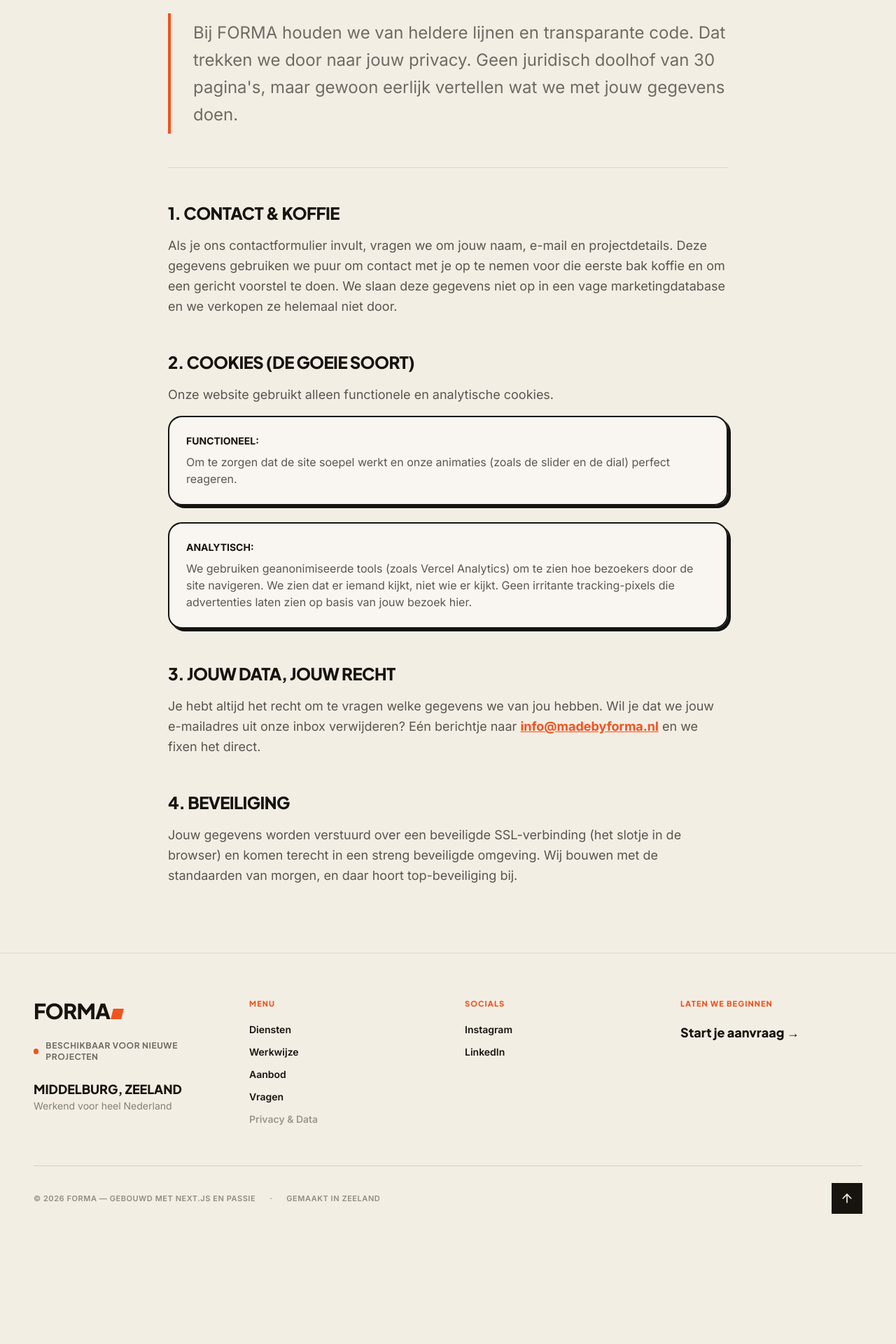
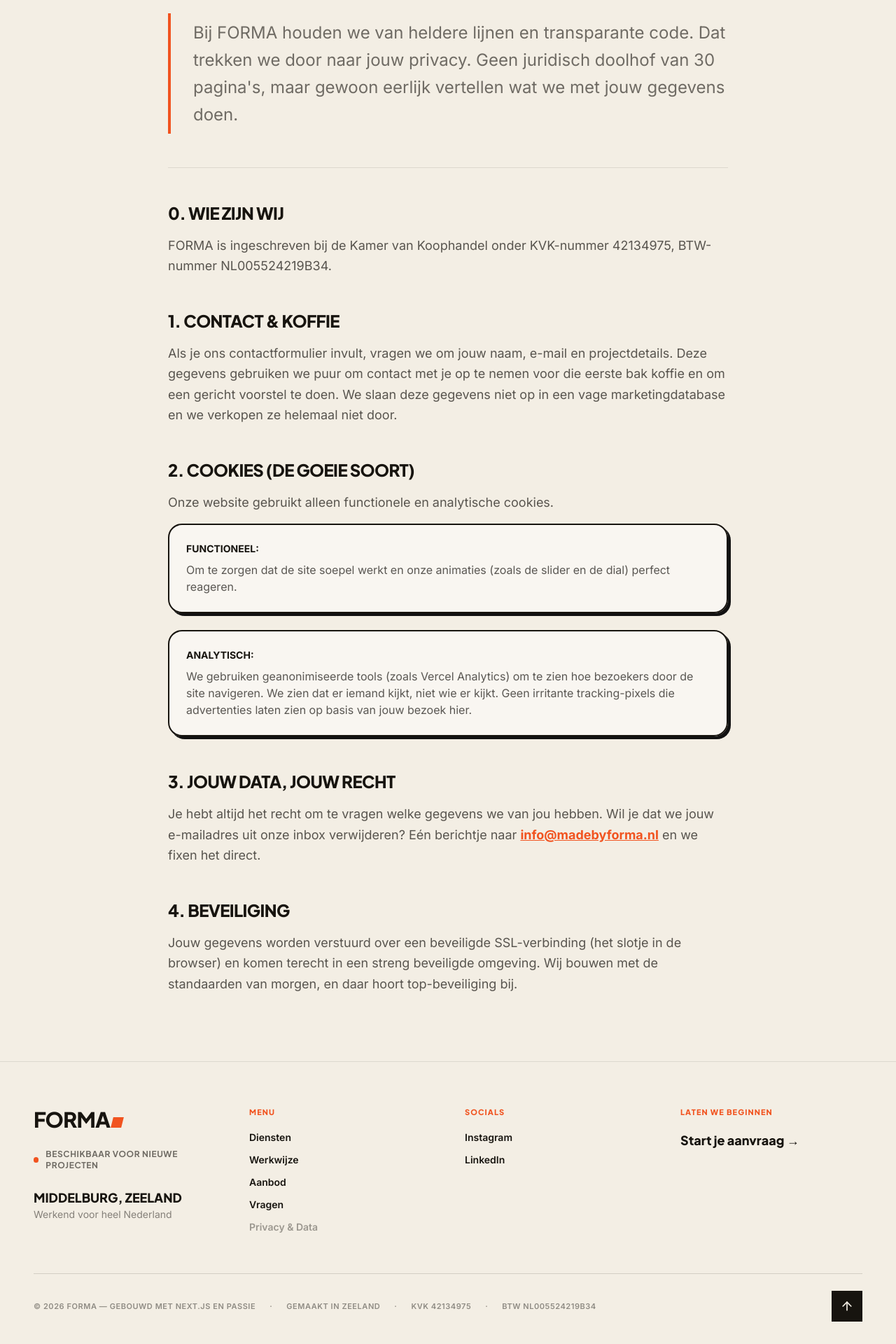
Before and after one commit to madebyformastudios/forma-v2, a Next.js app: page /privacy in a window 1280 px wide. Shown: the part 474-2394 px from the top of the page at 70% size. Before the commit the page ends 2240 px from the top, so only its background shows below. Built offline with nearby package versions, Linux system fonts and the light colour scheme.

Commit message:
feat: add KVK and BTW numbers to metadata, footer, and privacy page
Company is now officially registered with KVK 42134975 and VAT NL005524219B34.

```diff
--- a/app/layout.tsx
+++ b/app/layout.tsx
@@ -83,6 +83,12 @@ export default function RootLayout({
     "name": "FORMA",
     "image": "https://madebyforma.nl/og-image.jpg",
     "email": "info@madebyforma.nl",
+    "vatID": "NL005524219B34",
+    "identifier": {
+      "@type": "PropertyValue",
+      "name": "KVK",
+      "value": "42134975"
+    },
     "address": {
       "@type": "PostalAddress",
       "addressLocality": "Middelburg",
--- a/components/layout/Footer.tsx
+++ b/components/layout/Footer.tsx
@@ -81,6 +81,10 @@ export default function Footer() {
             <span>© 2026 FORMA — Gebouwd met Next.js en passie</span>
             <span className="hidden sm:inline">·</span>
             <span>Gemaakt in Zeeland</span>
+            <span className="hidden sm:inline">·</span>
+            <span>KVK 42134975</span>
+            <span className="hidden sm:inline">·</span>
+            <span>BTW NL005524219B34</span>
           </div>
 
           <button
--- a/components/sections/PrivacyContent.tsx
+++ b/components/sections/PrivacyContent.tsx
@@ -29,6 +29,13 @@ export default function PrivacyContent() {
           </div>
 
           <div className="grid gap-12 pt-12 border-t border-ink/10">
+            <section className="space-y-4">
+              <h2 className="text-2xl font-sans font-black uppercase tracking-tight text-ink">0. Wie Zijn Wij</h2>
+              <p className="text-lg text-ink/70 font-body leading-relaxed">
+                FORMA is ingeschreven bij de Kamer van Koophandel onder KVK-nummer 42134975, BTW-nummer NL005524219B34.
+              </p>
+            </section>
+
             <section className="space-y-4">
               <h2 className="text-2xl font-sans font-black uppercase tracking-tight text-ink">1. Contact & Koffie</h2>
               <p className="text-lg text-ink/70 font-body leading-relaxed">
```
